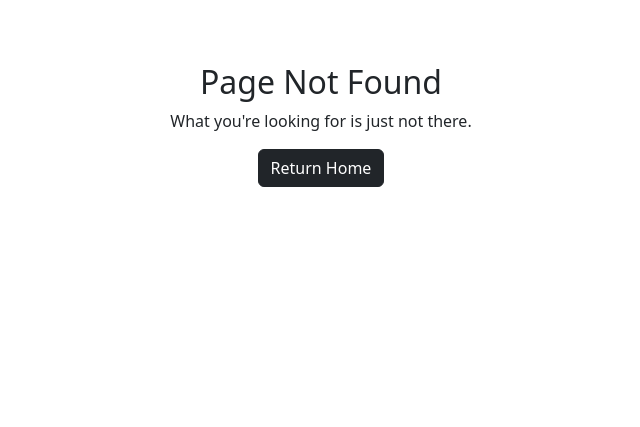
After one commit to jschhie/Toast-Tab-Cafe, a Flask app: page /error in a window 1280 px wide. The commit adds this page. Shown: the part 201-628 px from the top of the page, without its empty margins (319-959 px from the left). Run offline with Flask 2, Linux system fonts and the light colour scheme.

Commit message:
page not found: error handler

```diff
--- /dev/null
+++ b/website/templates/error.html
@@ -0,0 +1,11 @@
+{% extends 'base.html' %}
+
+{% block title %}Page Not Found{% endblock %}
+
+{% block content %}
+<div style="text-align: center;">
+    <h2>Page Not Found</h2>
+    <p>What you're looking for is just not there.</p>
+    <a href="/" class="btn btn-dark" type="button">Return Home</a>
+</div>
+{% endblock %}
--- a/website/views.py
+++ b/website/views.py
@@ -42,3 +42,10 @@ def home():
 @views.route('/checkout', methods=['POST', 'GET'])
 def checkout():
     return render_template('checkout.html')
+
+
+
+
+@views.route('/error')
+def page_not_found():
+    return render_template('error.html')
```
Also changed, not shown: website/__init__.py (+7 -0 lines), website/templates/checkout.html (+14 -0 lines), website/templates/home.html (+1 -22 lines).
